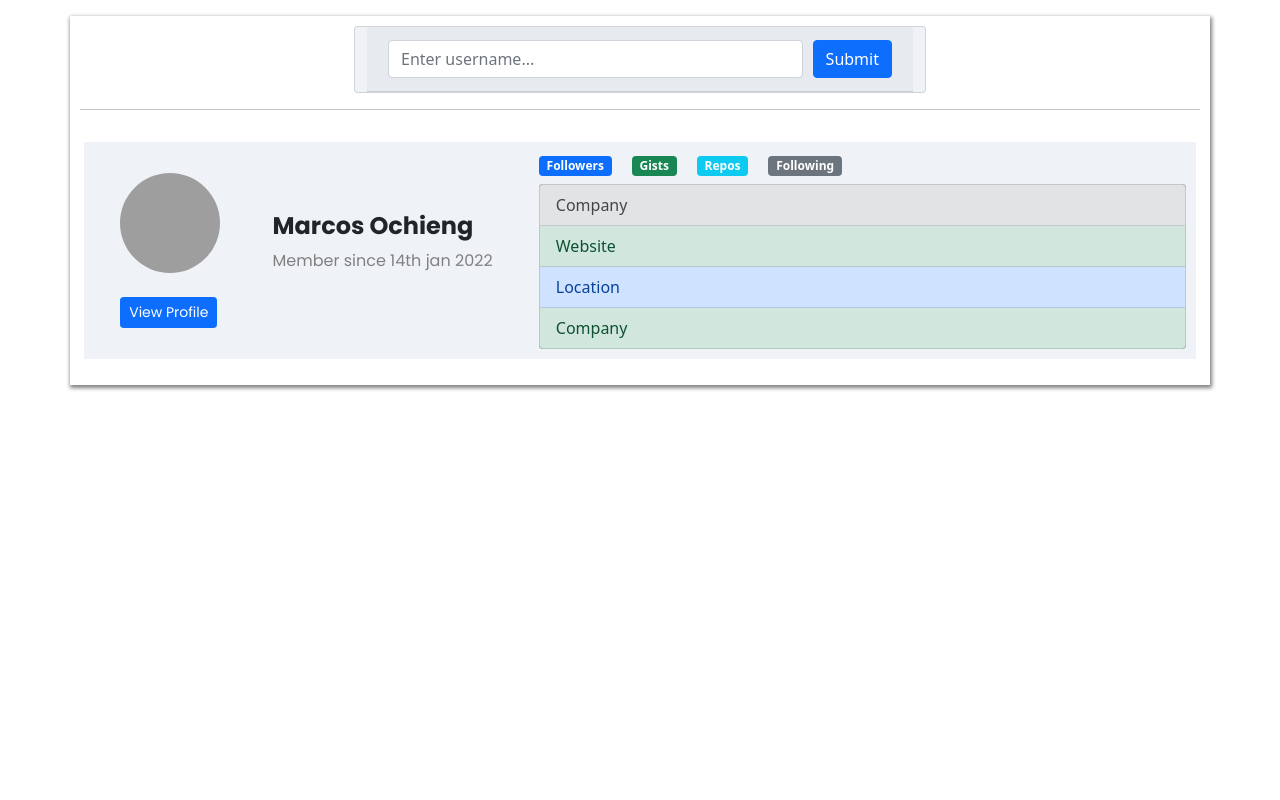
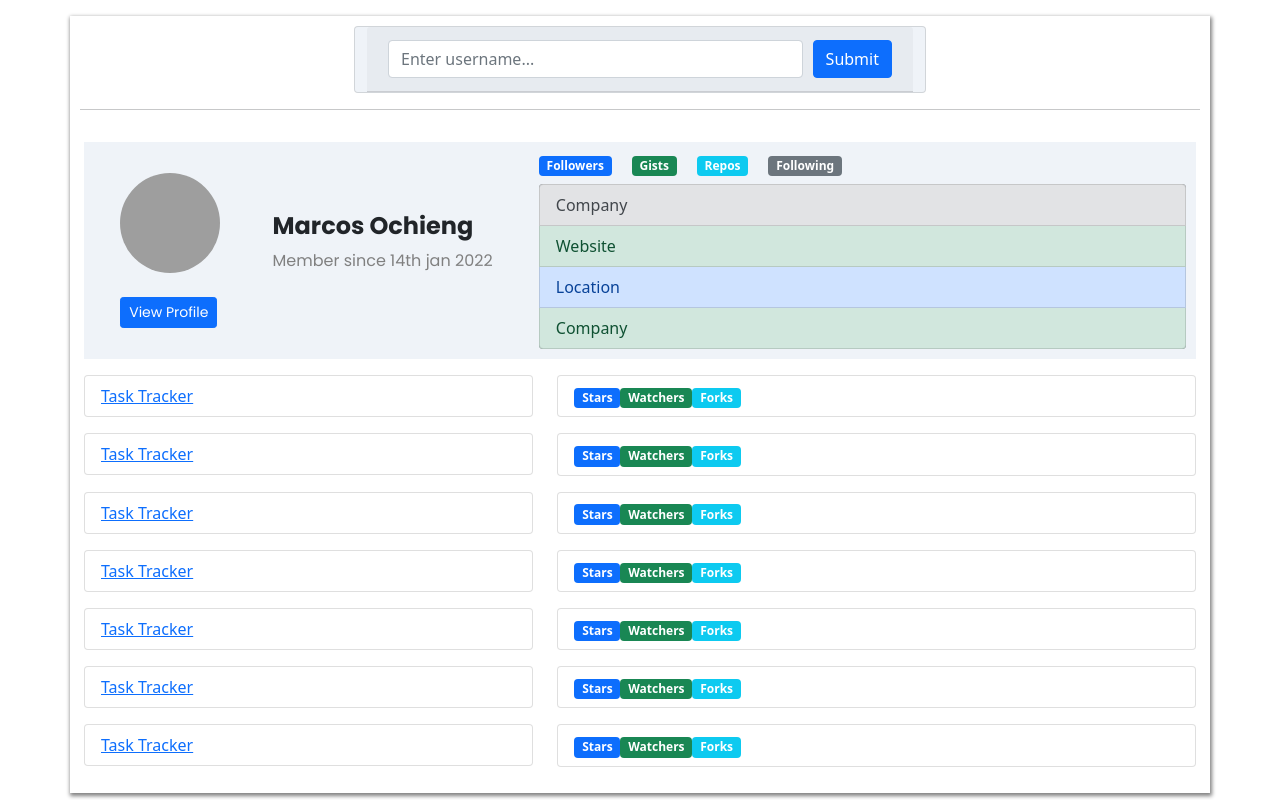
Before and after one commit to Marcos8060/Angular-Github-Users, an Angular app: page / in a window 1280 px wide. Built offline with nearby package versions, Linux system fonts and the light colour scheme; grey boxes are pictures that could not be loaded.

Commit message:
added content in the github repos component

```diff
--- a/src/app/github-profile/github-profile.component.html
+++ b/src/app/github-profile/github-profile.component.html
@@ -6,3 +6,10 @@
             <app-github-profile-data></app-github-profile-data>
         </div>
     </div>
+    <app-github-repos></app-github-repos>
+    <app-github-repos></app-github-repos>
+    <app-github-repos></app-github-repos>
+    <app-github-repos></app-github-repos>
+    <app-github-repos></app-github-repos>
+    <app-github-repos></app-github-repos>
+    <app-github-repos></app-github-repos>
--- a/src/app/github-repos/github-repos.component.html
+++ b/src/app/github-repos/github-repos.component.html
@@ -1 +1,19 @@
-<p>github-repos works!</p>
+<!-- <h2>Latest Repositories</h2> -->
+<div class="row">
+    <div class="col-md-5 mt-3">
+        <ul class="list-group">
+            <li class="list-group-item">
+              <a href="#" target="_blank">Task Tracker</a>
+            </li>
+        </ul>
+    </div>
+    <div class="col-md-7 mt-3">
+        <ul class="list-group">
+            <li class="list-group-item">
+                <span class="badge bg-primary">Stars</span>
+                <span class="badge bg-success">Watchers</span>
+                <span class="badge bg-info">Forks</span>
+            </li>
+        </ul>
+    </div>
+</div>
```
